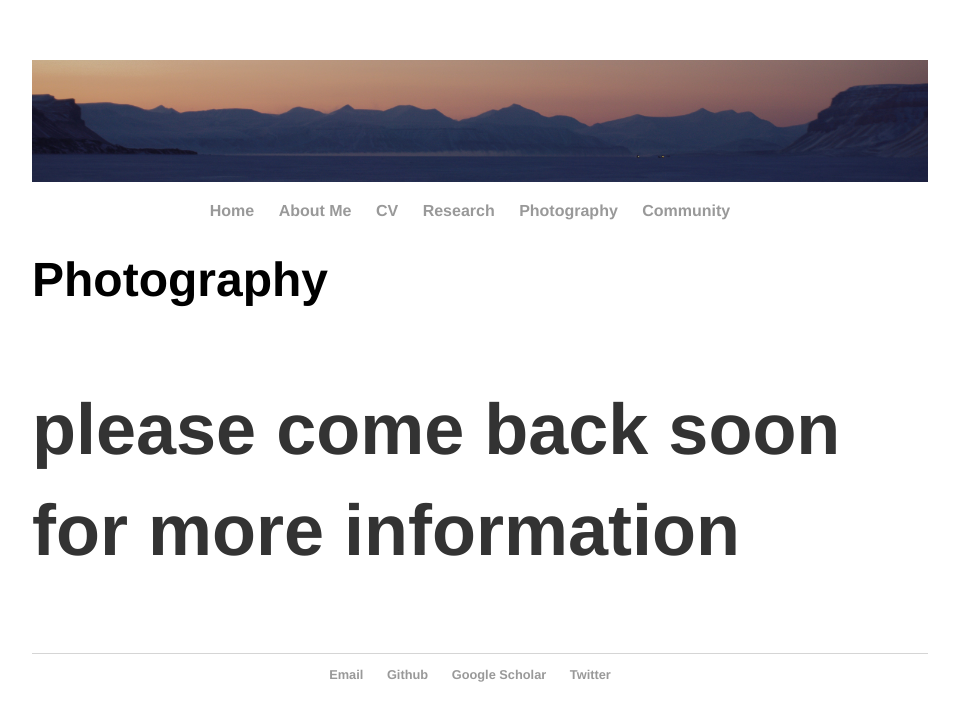
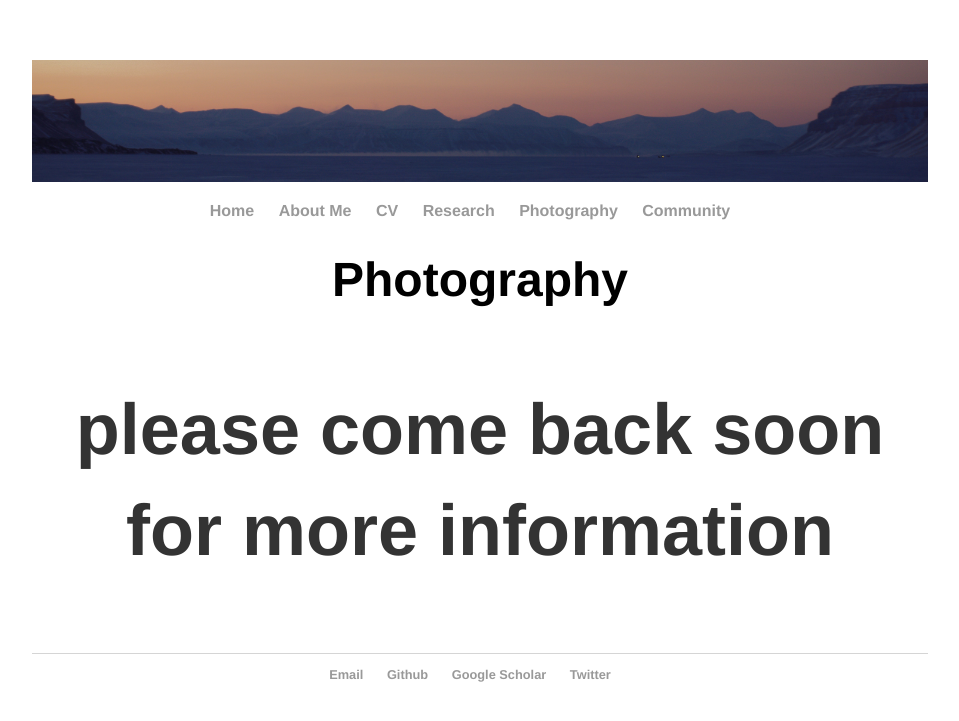
Before and after one commit to Cbarnett207/CBarnett207.github.io, a Jekyll site: the page built from photography/index.html, in a window 1280 px wide. Shown: the top 721 px of the page, without its empty margins (160-1119 px from the left). Built offline with Jekyll 4.4.1, drawn with Linux system fonts in a browser that asks for light colours.

Commit message:
update html.index
update centering

```diff
--- a/photography/index.html
+++ b/photography/index.html
@@ -3,6 +3,6 @@ layout: default
 title: Cody Barnett, M.S. | Photography
 ---
 <div class="blurb">
-  <h1>Photography<h1>
-    <p>please come back soon for more information </p>
-    </div><!-- /.blurb -->
+   <div align="center"><h1>Photography<h1>
+      <p>please come back soon for more information </p>
+</div><!-- /.blurb -->
```
